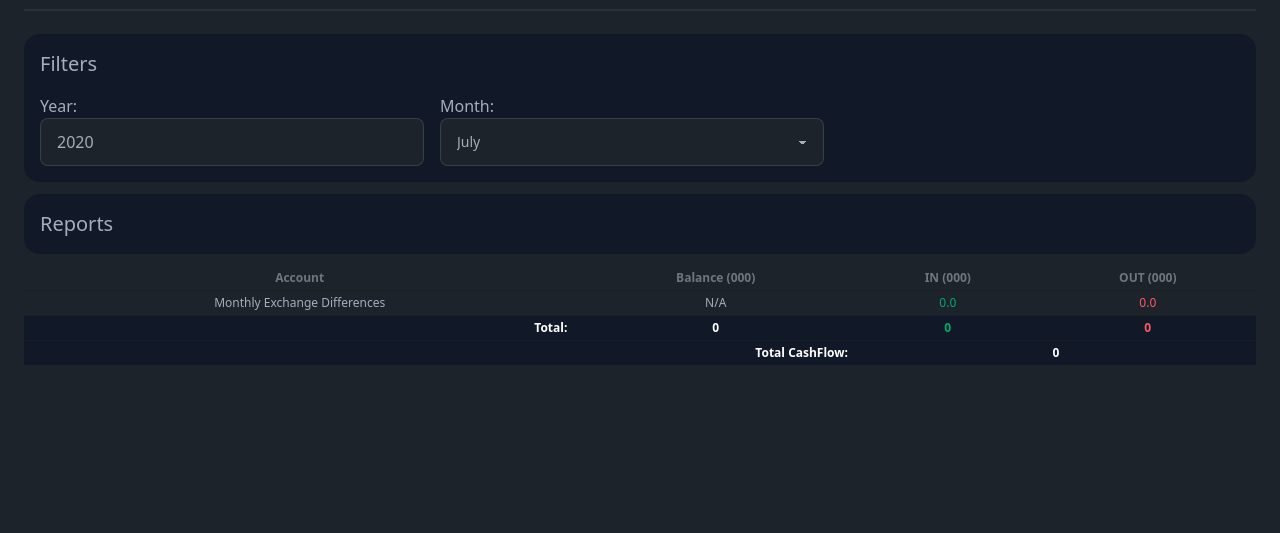
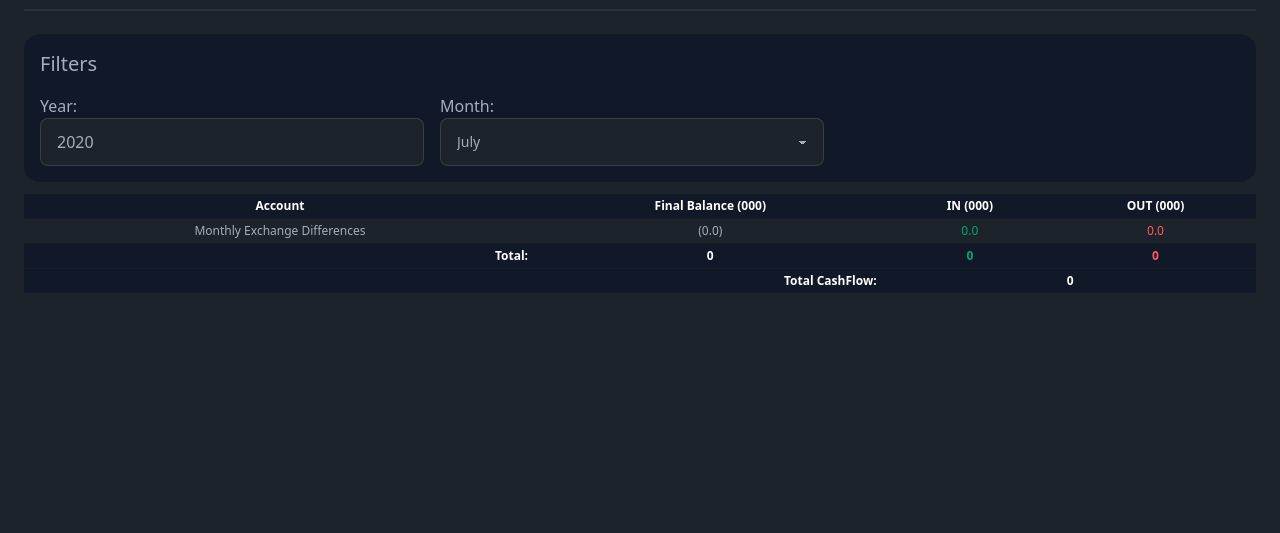
Before and after one commit to DiegoEfu/cash-flow, a Django app: page /accounts/historic-balance/ in a window 1280 px wide. Shown: the part 190-723 px from the top of the page. Run offline with Django 4.2, Linux system fonts and the light colour scheme; a user stored in the database is signed in; tables that the repository leaves empty hold one stand-in row (values such as "Sample post"); some libraries are stand-ins or nearby versions.

Commit message:
mejorar HB

```diff
--- a/core/templates/partials/accounts/historic-balance.html
+++ b/core/templates/partials/accounts/historic-balance.html
@@ -55,22 +55,13 @@
         </div>
     </div>
 
-    <div class="collapse bg-gray-900 mb-3">
-        <div class="collapse-title text-xl font-medium">Reports</div>
-        <div class="collapse-content">
-          <a href="#" class="btn btn-primary">Generate Report by Month (PDF)</a>
-          <a href="#" class="btn btn-warning">Generate Report by Year (PDF)</a>
-          <a href="#" class="btn btn-secondary">Generic Account List with Current Totals (PDF)</a>
-        </div>
-    </div>
-
     <div class="table-wrapper">
         <div class="table-wrapper">
         <table class="table table-xs w-full text-center">
             <thead>
-                <tr>
+                <tr class="bg-gray-900 text-white">
                     <td>Account</td>
-                    <th>Balance ({{request.user.main_currency}})</th>
+                    <th>Final Balance ({{request.user.main_currency}})</th>
                     <th>IN ({{request.user.main_currency}})</th>
                     <th>OUT ({{request.user.main_currency}})</th>
                 </tr>
@@ -102,7 +93,7 @@
                 {% endfor %}
                 <tr>
                   <td>Monthly Exchange Differences</td>
-                  <td>N/A</td>
+                  <td><span class="tooltip tooltip-left" data-tip="This is not considered when calculating current balance, it is just an indicator.">({{total_exchange_diff|default:0.00}})</span></td>
                   <td><span class="tooltip tooltip-left text-success" data-tip="{{request.user.main_currency}} {{exchange_diffs.total_in}}">{{exchange_diffs.total_in|default:0.00}}</span></td>
                   <td><span class="tooltip tooltip-left text-error" data-tip="{{request.user.main_currency}} {{exchange_diffs.total_out}}">{{exchange_diffs.total_out|default:0.00}}</span></td>
               </tr>
--- a/core/views.py
+++ b/core/views.py
@@ -2198,7 +2198,7 @@ class HistoricBalanceListView(GeneralListView):
         return self.filter_class(
             query_dict,
             request=self.request,
-            queryset=self.model.objects.select_related('account').filter(account__owner=self.request.user)
+            queryset=self.model.objects.select_related('account').filter(account__owner=self.request.user).order_by('account__name')
         )
 
     def get_context_data(self, **kwargs):
@@ -2330,6 +2330,7 @@ class HistoricBalanceListView(GeneralListView):
         context['totals']['total_external_in'] += transactions_without_account['total_in'] or 0
         context['totals']['total_external_out'] += transactions_without_account['total_out'] or 0
         context['exchange_diffs'] = transactions_without_account
+        context['total_exchange_diff'] = (context['exchange_diffs']['total_in'] or 0) - (context['exchange_diffs']['total_out'] or 0)
 
         context['total_cash_flow'] = context['totals']['total_in'] - context['totals']['total_out']
 
```
